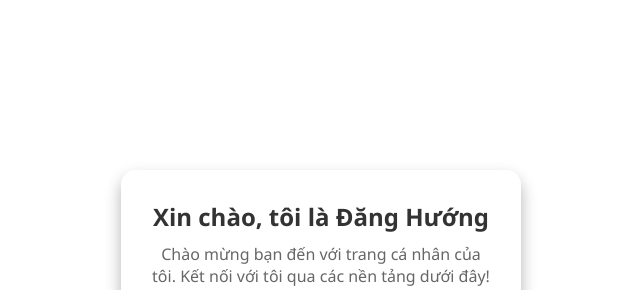
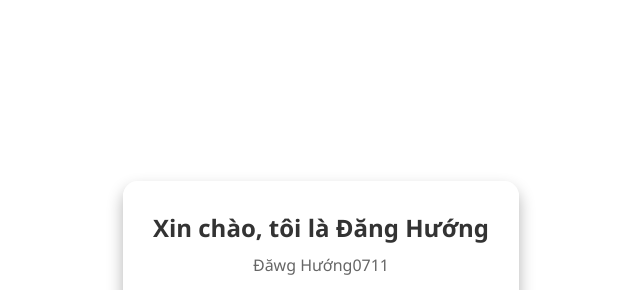
Before and after one commit to Huong123456-gif/kkk, a plain HTML site: page index.html in a window 1280 px wide. Shown: the part 117-407 px from the top of the page, without its empty margins (319-959 px from the left). Drawn offline with Linux system fonts and the light colour scheme.

Commit message:
Update index.html

```diff
--- a/index.html
+++ b/index.html
@@ -66,7 +66,7 @@
 <body>
     <div class="container">
         <h1>Xin chào, tôi là Đăng Hướng</h1>
-        <p>Chào mừng bạn đến với trang cá nhân của tôi. Kết nối với tôi qua các nền tảng dưới đây!</p>
+        <p>Đăwg Hướng0711</p>
         <div class="social-links">
             <a href="https://www.facebook.com/huongbrian.0711" class="facebook" target="_blank">
                 <i class="fab fa-facebook-f"></i>
```
